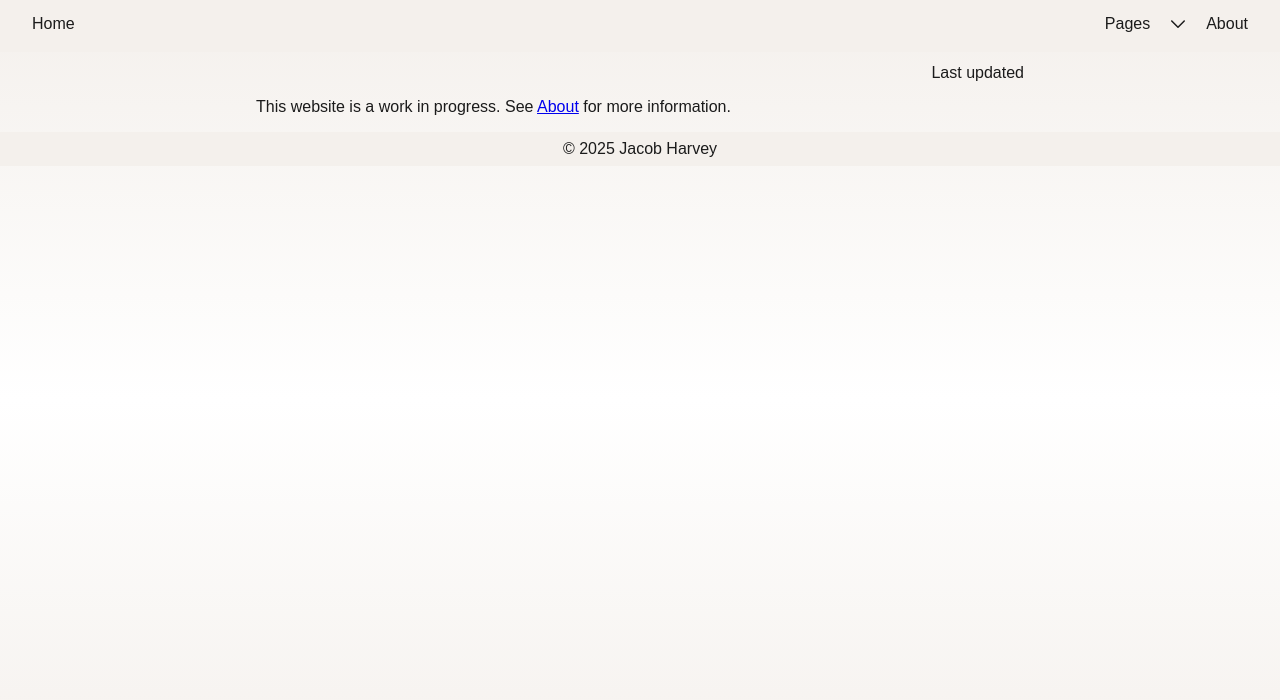
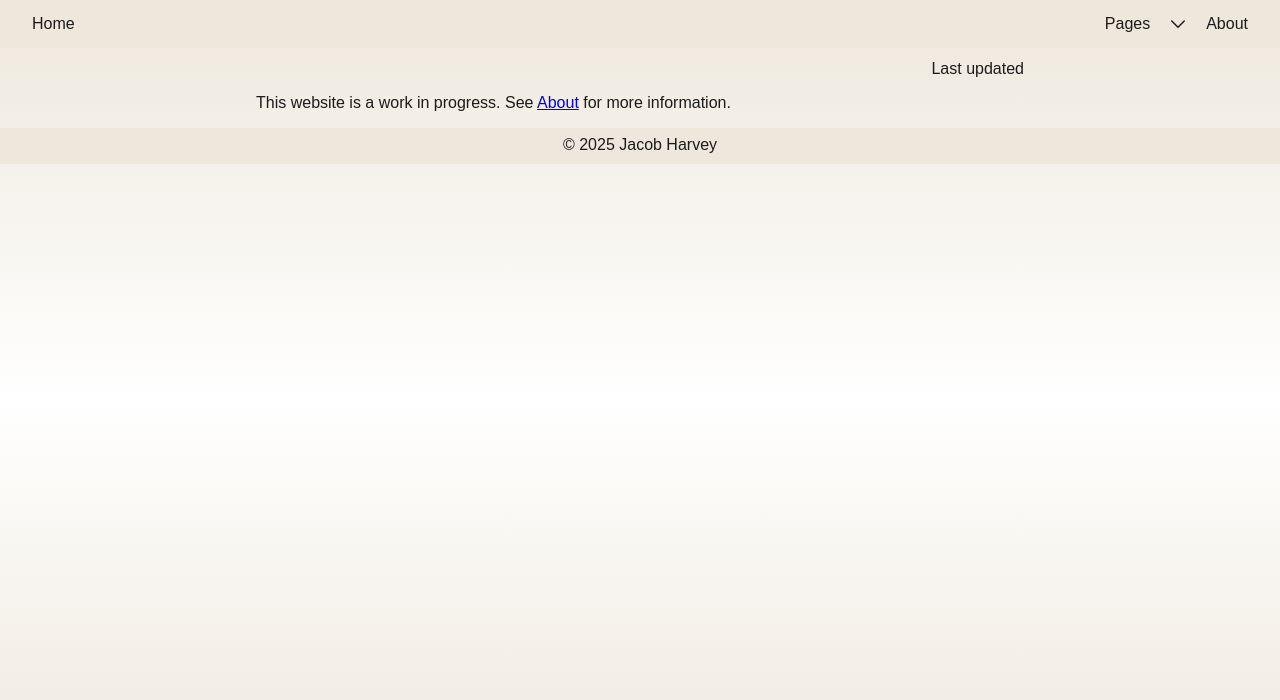
Before and after one commit to jacoblharvey/jacoblharvey.com, a plain HTML site: page index.html in a window 1280 px wide. Drawn offline with nearby package versions, Linux system fonts and the light colour scheme; files that its build step writes are made by us from their sources.

Commit message:
Update CSS variables

```diff
--- a/styles/footer.css
+++ b/styles/footer.css
@@ -3,6 +3,7 @@
 footer {
   background-color: var(--bg-accent-color);
   text-align: center;
+  height: var(--footer-height);
 }
 
 footer p {
--- a/styles/main.css
+++ b/styles/main.css
@@ -41,13 +41,11 @@ body {
     border-top: 4px double var(--green);
     color: var(--green);
     overflow: visible;
-    text-align: center;
     height: 6px;
 }
 
 header {
-  background-color: var(--bg-accent-color);
-  font-size: 16px;
+	height: var(--header-height);
 }
 
 main {
--- a/styles/navbar.css
+++ b/styles/navbar.css
@@ -57,7 +57,7 @@ nav ul li a:hover {
 }
 
 .dropdown-button:hover {
-  background-color: var(--bg-color);
+  background-color: var(--bg-accent-hover-color);
   box-shadow: var(--shadow);
 }
 
@@ -95,7 +95,7 @@ nav ul li a:hover {
 }
 
 .dropdown-content a:hover {
-  background-color: var(--bg-color);
+  background-color: var(--bg-accent-hover-color);
 }
 
 .show {
@@ -109,6 +109,11 @@ nav ul li a:hover {
 }
 
 .highlight {
-  background-color: var(--bg-color);
+  background-color: var(--bg-accent-click-color);
   box-shadow: var(--shadow);
 }
+
+.highlight:hover {
+  background-color: var(--bg-accent-click-color);
+  box-shadow: var(--shadow);
+}
--- a/styles/variables.css
+++ b/styles/variables.css
@@ -1,7 +1,7 @@
 :root {
   /* Hex codes */
   --white: #FFFFFF;
-  --isabelline: #F4F0EC;
+  --isabelline: #F7F4EE;
   --black: #000000;
   --eerie-black: #1B1B1B;
   --jet-black: #343434;
@@ -9,9 +9,22 @@
   --green: #34502F;
   --violet: #4B2F50;
   --brown: #503B2F;
+
+  --alabaster: #EEE8DC;
+  --melon: #FAC3BB; /* #FAC3BBA6 for transparency */
+  --raisin-black: #161929;
+  --magenta-haze: #A34D81;
+  --atomic-tangerine: #E69877;
+  --verdigris: #33ADA9;
+  --pistachio: #98C379;
+
   /* Semantic variables */
   --bg-color: var(--white);
-  --bg-accent-color: var(--isabelline);
+  --bg-accent-color: var(--alabaster);
+  --bg-accent-hover-color: var(--isabelline);
+  --bg-accent-click-color: var(--white);
   --text-color: var(--eerie-black);
   --shadow:rgba(0, 0, 0, 0.1) 0px 0px 0px 1px;
+  --header-height: 48px;
+  --footer-height: 36px;
 }
```
